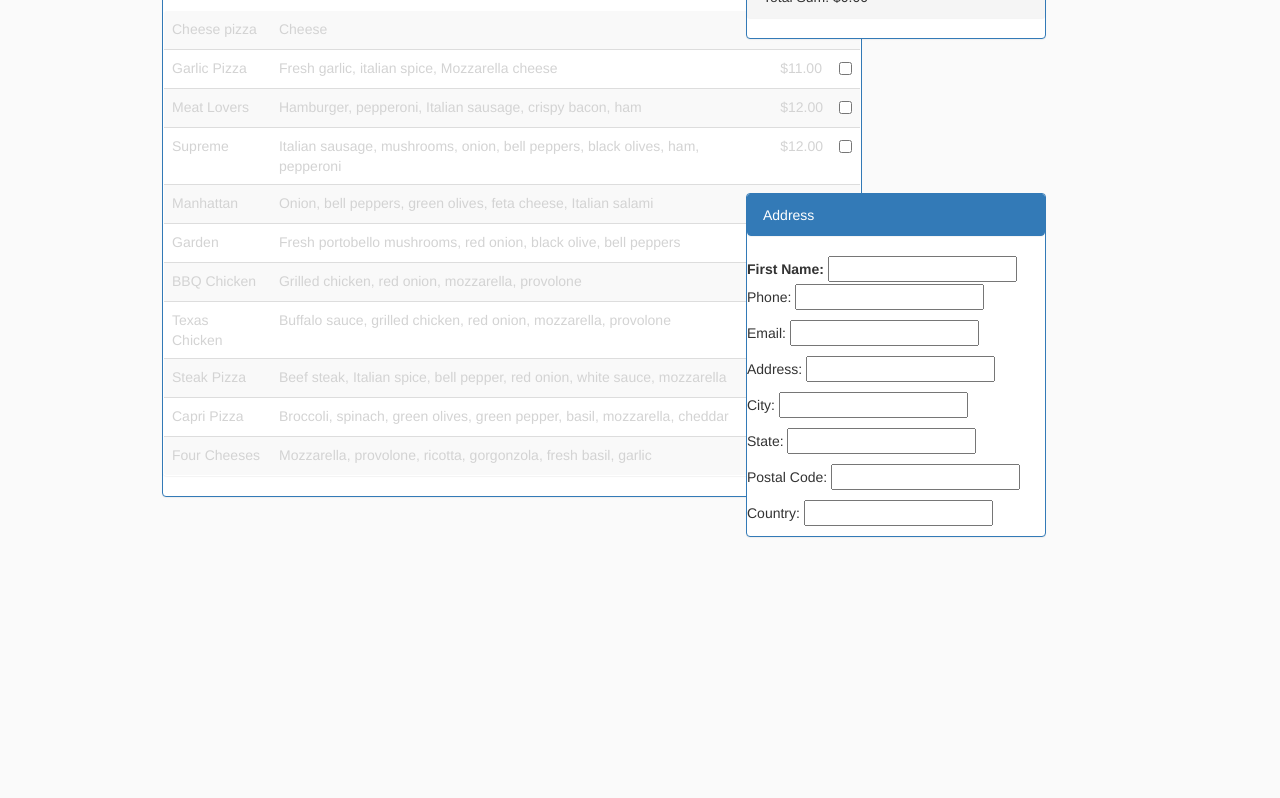
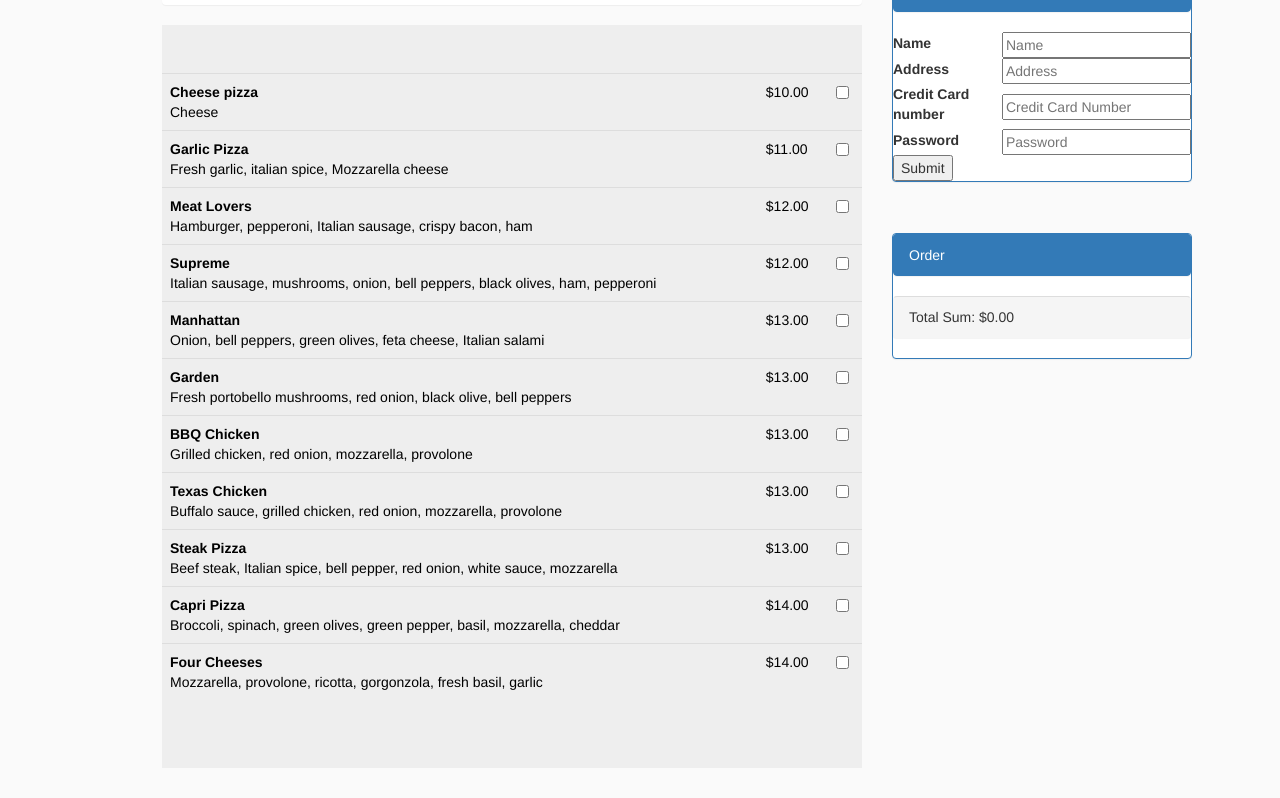
Before and after one commit to persiko/ajsb, a website: page app/scripts/chapter 2/Example 3_order.html in a window 1280 px wide. Shown: the part 157-955 px from the top of the page. Before the commit the page ends 800 px from the top, so only its background shows below. Drawn offline with nearby package versions, Linux system fonts and the light colour scheme; some packages are replaced by stand-ins of ours.

Commit message:
Added basic validation

```diff
--- a/app/scripts/chapter 2/Example 3_order.html
+++ b/app/scripts/chapter 2/Example 3_order.html
@@ -3,25 +3,21 @@
 <head>
     <meta charset="utf-8">
     <title></title>
-    <link rel="stylesheet" href="//netdna.bootstrapcdn.com/bootstrap/3.0.3/css/bootstrap.min.css">
+    <link rel="stylesheet" href="http://netdna.bootstrapcdn.com/bootstrap/3.1.0/css/bootstrap.min.css">
     <link rel="stylesheet" href="main.css">
 </head>
 <body ng-controller="PizzaCtrl">
 
 <div style="width:700px;margin:-50px 0 0 -350px;position:absolute;top:15%;left:40%">
-    <div class="panel panel-primary">
+    <div >
         <div class="panel panel-heading">
-            Pizza 101 Take Away Menu
-            <div>
-                <input type="text" class="form-control" placeholder="Search" ng-model="search.query">
-            </div>
+            <h1>Pizza 101 Take Away Menu</h1>
         </div>
 
-        <div class="panel panel-content">
-            <table class="table table-striped">
+        <div class="jumbotron">
+            <table class="table">
                 <tr ng-repeat="pizza in pizzas" ng-class="getMatchingClass(pizza)">
-                    <td>{{pizza.name}}</td>
-                    <td>{{pizza.ingredients.join(', ')}}</td>
+                    <td><div><b>{{pizza.name}}</b><br>{{pizza.ingredients.join(', ')}}</div></td>
                     <td>{{pizza.price | currency}}</td>
                     <td><input type="checkbox" ng-model="pizza.isSelected"/></td>
                 </tr>
@@ -30,7 +26,93 @@
     </div>
 </div>
 
-<div style="width:300px;margin:-50px 0 0 -150px;position:absolute;top:15%;left:70%">
+
+<div style="width:300px;margin:-50px 0 0 380px;position:absolute;top:15%;left:40%">
+    <input type="text" class="form-control" placeholder="Search" ng-model="search.query">
+</div>
+
+<div style="width:300px;margin:-50px 0 0 380px;position:absolute;top:22%;left:40%">
+    <div class="panel panel-primary">
+        <div class="panel panel-heading">
+            Address
+        </div>
+        <form name="signup_form" novalidate>
+
+            <table style="width: 100%">
+                <tr>
+            <!-- Name -->
+            <td><label>Name</label></td>
+            <td><input type="text"
+                   placeholder="Name"
+                   name="name"
+                   ng-model="signup.name"
+                   ng-minlength=3
+                   ng-maxlength=20
+                   required/></td>
+
+            <div class="error" ng-show="signup_form.name.$dirty && signup_form.name.$invalid">
+                <small ng-show="signup_form.name.$error.minlength">
+                    Name must be at least three characters
+                </small>
+                <small ng-show="signup_form.name.$error.maxlength">
+                    Name must be at least three characters
+                </small>
+            </div>
+                </tr>
+
+
+
+
+            <!-- Address -->
+            <tr>
+            <td><label>Address</label></td>
+                <td><input type="text"
+                   placeholder="Address"
+                   name="address"
+                   ng-model="signup.address"
+                   ng-minlength=3
+                   ng-maxlength=40
+                   required/></td>
+            </tr>
+
+
+
+            <!-- Credit Card -->
+            <tr>
+            <td><label>Credit Card number</label></td>
+                <td><input type="number"
+                   placeholder="Credit Card Number"
+                   name="credit_card"
+                   ng-model="signup.credit_card"
+                   ng-minlength=3
+                   ng-maxlength=20
+                   ng-pattern="/\d{4}\"
+                   required/></td>
+            </tr>
+
+            <!-- Password -->
+                <tr>
+                    <td><label>Password</label></td>
+                    <td><input type="password"
+                   placeholder="Password"
+                   name="password"
+                   ng-model="signup.password"
+                   ng-minlength=3
+                   ng-maxlength=20
+                   required/></td>
+                </tr>
+
+                <tr>
+                    <td colspan="2"><input type="submit" /></td>
+                </tr>
+
+            </table>
+        </form>
+
+    </div>
+</div>
+
+<div style="width:300px;margin:-50px 0 0 380px;position:absolute;top:55%;left:40%">
     <div class="panel panel-primary">
         <div class="panel panel-heading">
             Order
@@ -46,37 +128,6 @@
     </div>
 </div>
 
-<div style="width:300px;margin:-50px 0 0 -150px;position:absolute;top:50%;left:70%">
-    <div class="panel panel-primary">
-        <div class="panel panel-heading">
-            Address
-        </div>
-        <form name="myForm">
-                <label for="firstname">First Name: </label>
-                <input type="text" id="firstname" ng-pattern="/\d\d" required>
-
-            <p ng-show="myForm.$invalid">Last Name: <input type="text" name="first_name"></p>
-
-            <p>Phone: <input type="text" name="first_name"></p>
-
-            <p>Email: <input type="text" name="first_name"></p>
-
-            <p>Address: <input type="text" name="first_name"></p>
-
-            <p>City: <input type="text" name="first_name"></p>
-
-            <p>State: <input type="text" name="first_name"></p>
-
-            <p>Postal Code: <input type="text" name="first_name"></p>
-
-            <p>Country: <input type="text" name="first_name"></p>
-
-
-        </form>
-
-    </div>
-</div>
-
 
 <script src="https://ajax.googleapis.com/ajax/libs/angularjs/1.2.6/angular.js"></script>
 <script src="https://ajax.googleapis.com/ajax/libs/angularjs/1.2.6/angular-route.js"></script>
--- a/app/scripts/chapter 2/PizzaCtrl_version2.js
+++ b/app/scripts/chapter 2/PizzaCtrl_version2.js
@@ -36,7 +36,7 @@ myPizzaModule.controller('PizzaCtrl', function ($scope) {
 
     $scope.getMatchingClass = function(pizza) {
 
-        if($scope.search && $scope.search.query.length == 0){
+        if($scope.search == undefined || $scope.search.query.length == 0){
             return 'normal';
         }
 
```
Also changed, not shown: app/scripts/dev/validation/validation_test.html (+22 -16 lines).
